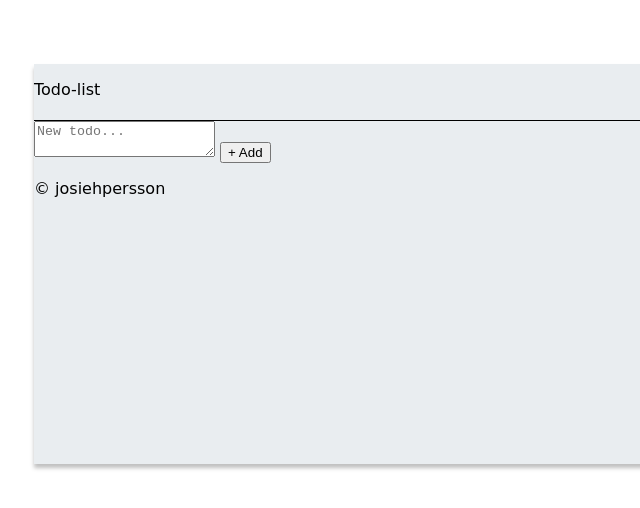
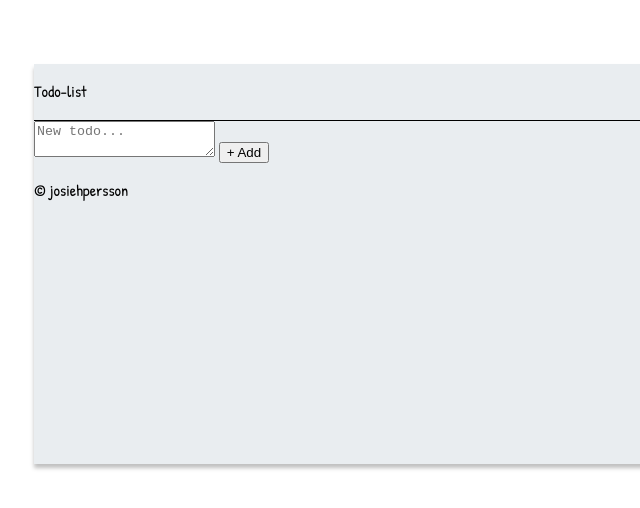
Before and after one commit to josiehpersson/Todo, a plain HTML site: page index.html in a window 1280 px wide. Shown: the full height of the page, 158-798 px from the left. Drawn offline with Linux system fonts and the light colour scheme.

Commit message:
Update index.html

```diff
--- a/index.html
+++ b/index.html
@@ -3,7 +3,7 @@
 <head>
     <meta charset="UTF-8">
     <meta name="viewport" content="width=device-width, initial-scale=1.0">
-    <link href="https://fonts.googleapis.com/css2?family=Satisfy&display=swap" rel="stylesheet">
+    <link href="https://fonts.googleapis.com/css2?family=Patrick+Hand&display=swap" rel="stylesheet">
     <link href="style.css" rel="stylesheet" type="text/css"/>
     <script src="https://kit.fontawesome.com/786cd46951.js" crossorigin="anonymous"></script>
     <title>Todo</title>
```
